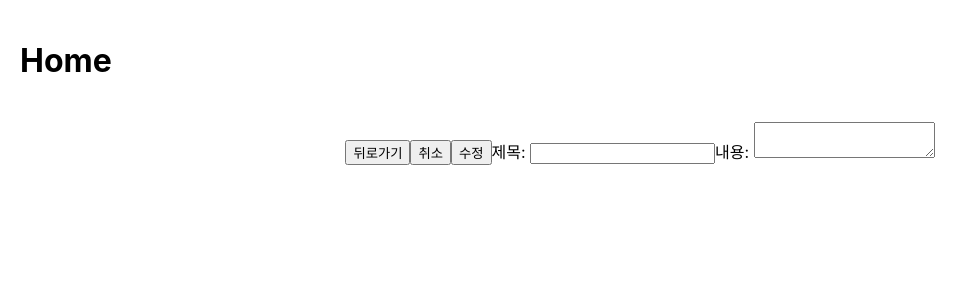
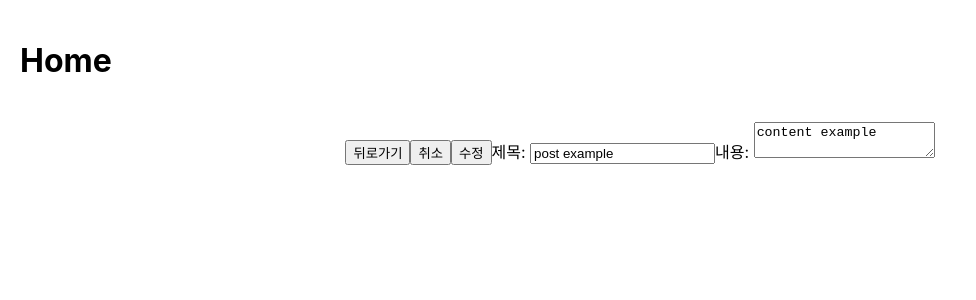
Before and after one commit to IngJun/React_week3, a React (Create React App) app: page /post/1 in a window 1280 px wide. Both pictures are taken after a click on the button "게시글 수정". Shown: the top 300 px of the page, without its empty margins (0-976 px from the left). Built offline with nearby package versions, Linux system fonts and the light colour scheme.

Commit message:
Post functions all implemented

```diff
--- a/src/pages/PostPage.jsx
+++ b/src/pages/PostPage.jsx
@@ -13,15 +13,21 @@ const PostPage = (props) => {
 
     const params = useParams();
     const dispatch = useDispatch();
-    dispatch(readPost(params.id));
     const navigate = useNavigate();
-    const post = useSelector(state => state.posts.currentPost);
+    let post = useSelector(state => state.posts.currentPost);
     console.log(post);
 
+    const editPost = () => {
+        console.log(title_ref.current.value, content_ref.current.value);
+        dispatch(updatePost(post.id, { title: title_ref.current.value, content: content_ref.current.value }));
+        setEdit(!edit);
+    }
 
     React.useEffect(() => {
         console.log(edit);
-    }, [edit]);
+        dispatch(readPost(params.id));
+
+    }, [edit, dispatch, params]);
 
     return (
         <div>
@@ -31,19 +37,16 @@ const PostPage = (props) => {
             {!edit
                 ?
                 <>
-                    <button onClick={()=>{setEdit(!edit)}}>게시글 수정</button>
+                    <button onClick={() => { setEdit(!edit) }}>게시글 수정</button>
                     <h1>{post.title}</h1>
-                    <p>{post.content}</p>
+                    <pre>{post.content}</pre>
                 </>
                 :
                 <>
-                    <button onClick={()=>{setEdit(!edit)}}>취소</button>
-                    <button onClick={() => {
-                        dispatch(updatePost({title: title_ref.current.value, content: content_ref.current.value}, post.id));
-                        setEdit(!edit);
-                    }}>수정</button>
-                    제목: <input ref={title_ref}/>
-                    내용: <textarea ref={content_ref}/>
+                    <button onClick={() => { setEdit(!edit) }}>취소</button>
+                    <button onClick={editPost}>수정</button>
+                    제목: <input ref={title_ref} defaultValue={post.title}></input>
+                    내용: <textarea ref={content_ref} defaultValue={post.content}></textarea>
                 </>
             }
         </div >
--- a/src/redux/modules/posts.js
+++ b/src/redux/modules/posts.js
@@ -52,12 +52,12 @@ export const deletePost = (post_id) => {
 }
 
 // comment = {id: '', content: ''}
-export const createComment = (comment, post_id) => {
-    return { type: CREATECOMMENT, comment, post_id };
+export const createComment = (post_id, comment) => {
+    return { type: CREATECOMMENT, post_id, comment };
 }
 
-export const readComment = (comment_id, post_id) => {
-    return { type: READCOMMENT, comment_id, post_id };
+export const readComment = (post_id, comment_id) => {
+    return { type: READCOMMENT, post_id, comment_id };
 }
 
 // comment = {content: ''}
```
